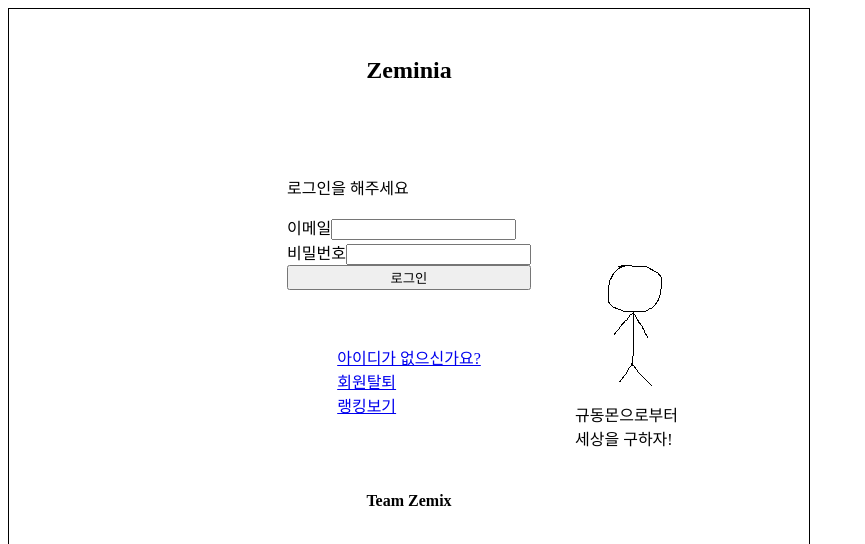
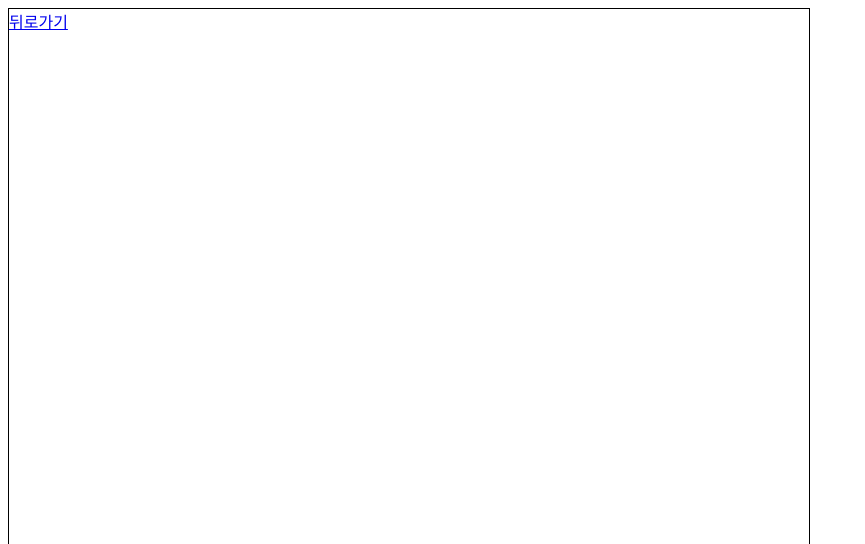
Before and after one commit to zlhunzzing/Zeminia-client2, a React (Create React App) app: page /About in a window 1280 px wide. Before the commit this address led to /login. Shown: the top 544 px of the page, without its empty margins (0-865 px from the left). Built offline with nearby package versions, Linux system fonts and the light colour scheme.

Commit message:
I want pull

```diff
--- a/src/App.js
+++ b/src/App.js
@@ -14,6 +14,7 @@ import Secession from './pages/Secession';
 // CSS
 import './App.css';
 import Shop from './pages/Shop';
+import About from './pages/About';
 
 class App extends React.Component {
   constructor(props) {
@@ -803,6 +804,7 @@ class App extends React.Component {
               )
             }
           />
+          <Route path="/About" render={() => <About />} />
           <Route
             path="/"
             render={() => {
--- /dev/null
+++ b/src/pages/About.js
@@ -0,0 +1,19 @@
+import React from 'react';
+import { Link } from 'react-router-dom';
+
+class About extends React.Component {
+  constructor(props) {
+    super(props);
+    this.state = {};
+  }
+
+  render() {
+    return (
+      <div>
+        <Link to="/">뒤로가기</Link>
+      </div>
+    );
+  }
+}
+
+export default About;
```
